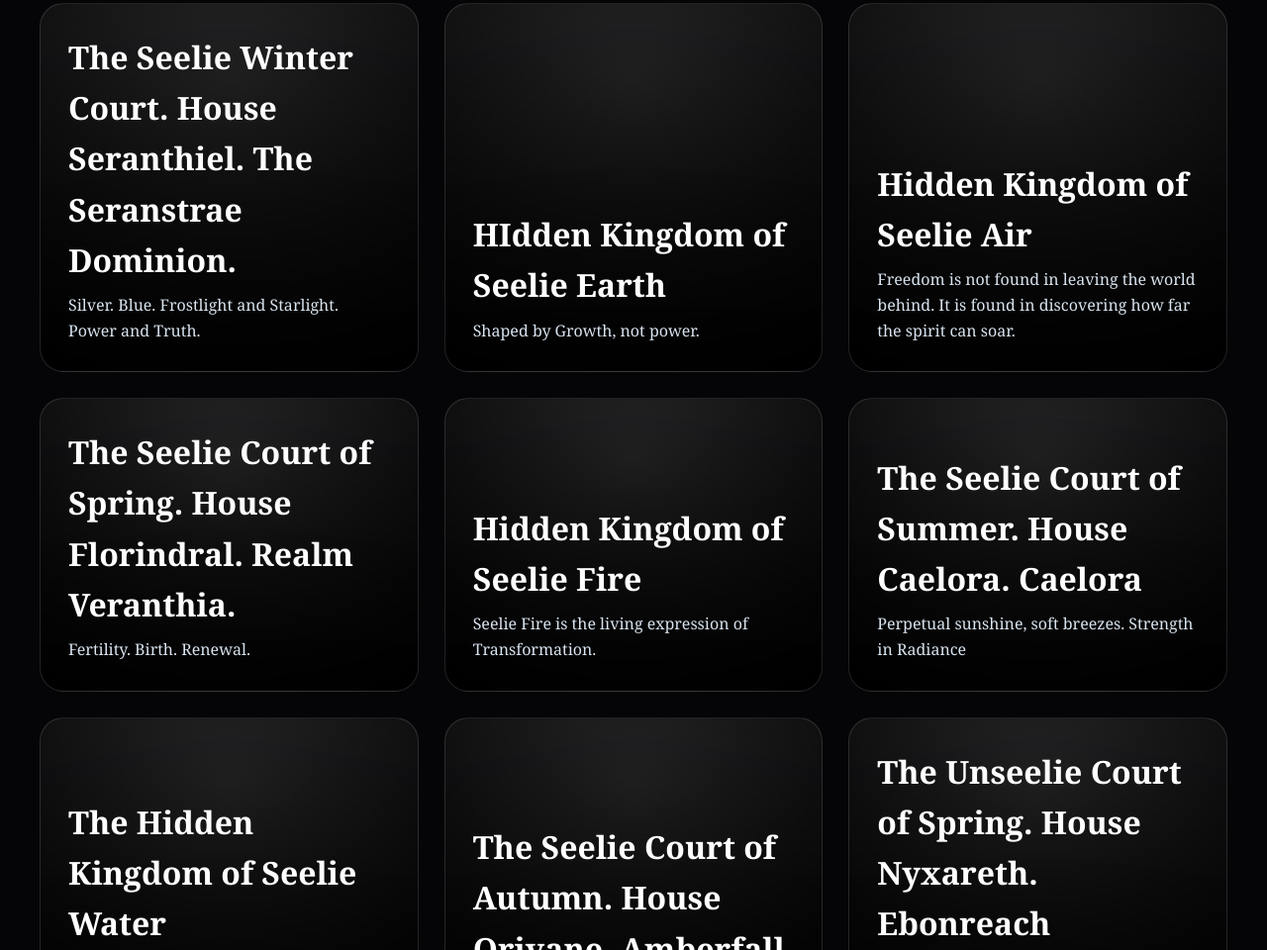
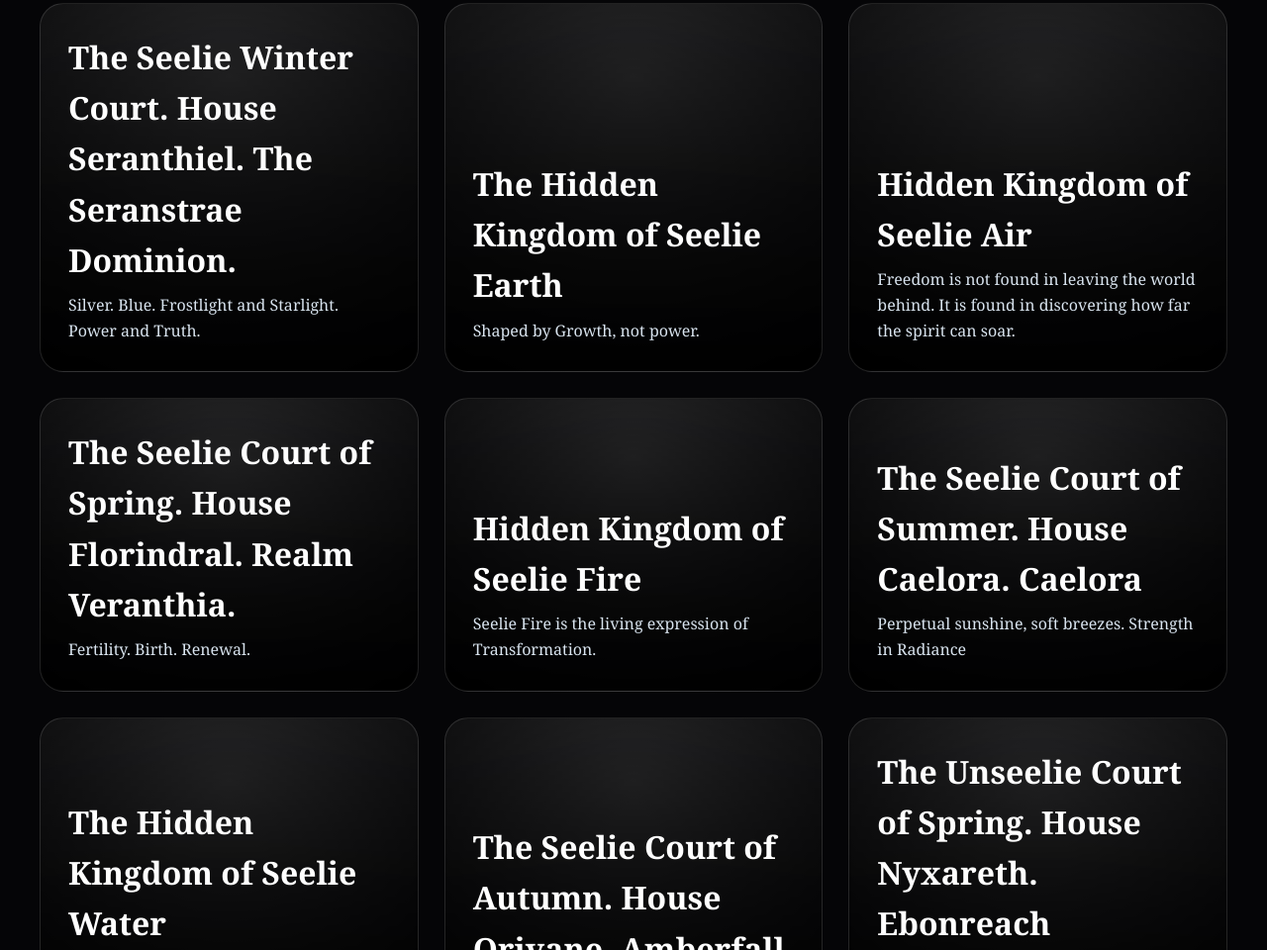
Before and after one commit to iamds/calling-stone-chronicles, an Eleventy site: page src/index.njk in a window 1280 px wide. Shown: the part 2599-3559 px from the top of the page at 99% size. Built offline with nearby package versions, Linux system fonts and the light colour scheme; Eleventy itself is replaced by a stand-in of ours; files that its build step writes are made by us from their sources.

Commit message:
Update Realm “2-hidden-kingdom-of-seelie-earth”

```diff
--- a/src/realms/2-hidden-kingdom-of-seelie-earth.md
+++ b/src/realms/2-hidden-kingdom-of-seelie-earth.md
@@ -1,6 +1,6 @@
 ---
 order: 1
-title: "HIdden Kingdom of Seelie Earth "
+title: " The Hidden Kingdom of Seelie Earth "
 slug: earth
 tagline: Shaped by Growth, not power.
 description: "Nothing appears built. Even stone chooses its own form.  Straight
```
